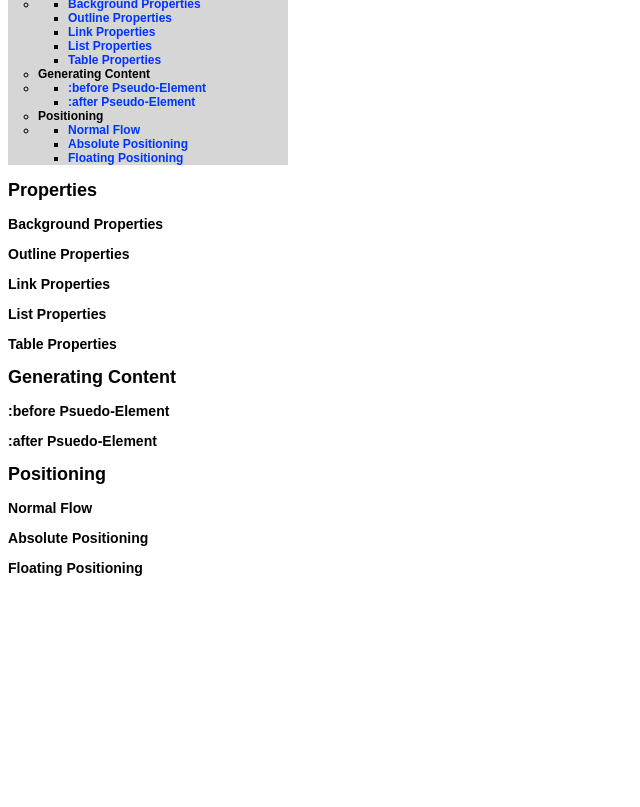
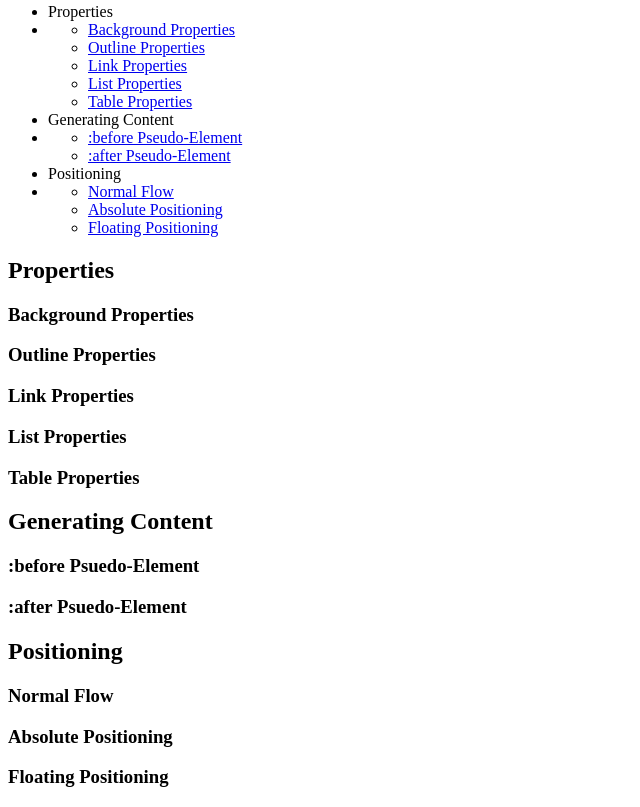
Before and after one commit to indiresh/CSE252, a plain HTML site: page HTMLExtCSS/Chapter_08/exercise1.html in a window 1280 px wide. Shown: the part 77-884 px from the top of the page, without its empty margins (0-640 px from the left). Before the commit the page ends 800 px from the top, so only its background shows below. Drawn offline with Linux system fonts and the light colour scheme.

Commit message:
Update HTMLExtCSS/Chapter_08/exercise1.css

```diff
--- a/HTMLExtCSS/Chapter_08/exercise1.css
+++ b/HTMLExtCSS/Chapter_08/exercise1.css
@@ -1,30 +1,21 @@
 body {
-  background-color:#ffffff;
-  font-family:arial, verdana, sans-serif;
-  font-size:12px;}
+  }
 
-ul#contents {background-color:#d6d6d6;}
+ul#contents {;}
 
 ul {
-  list-style:circle;
-  font-weight:bold;
-  padding-left:30px;
-  width:250px;}
+  }
 
-ul ul {list-style:square;}
+ul ul {;}
 
 a:link {
-  color:#0033ff;;
-  text-decoration:none;}
+    ;}
 
 a:visited {
-  color:#0066ff;
-  text-decoration:none;}
+  ;}
 
 a:active {
-  text-decoration:underline;}
+  ;}
 
 a:link:hover {
-  color:#003399;
-  background-color:#e9e9e9;
-  text-decoration:underline;}
+  ;}
```
